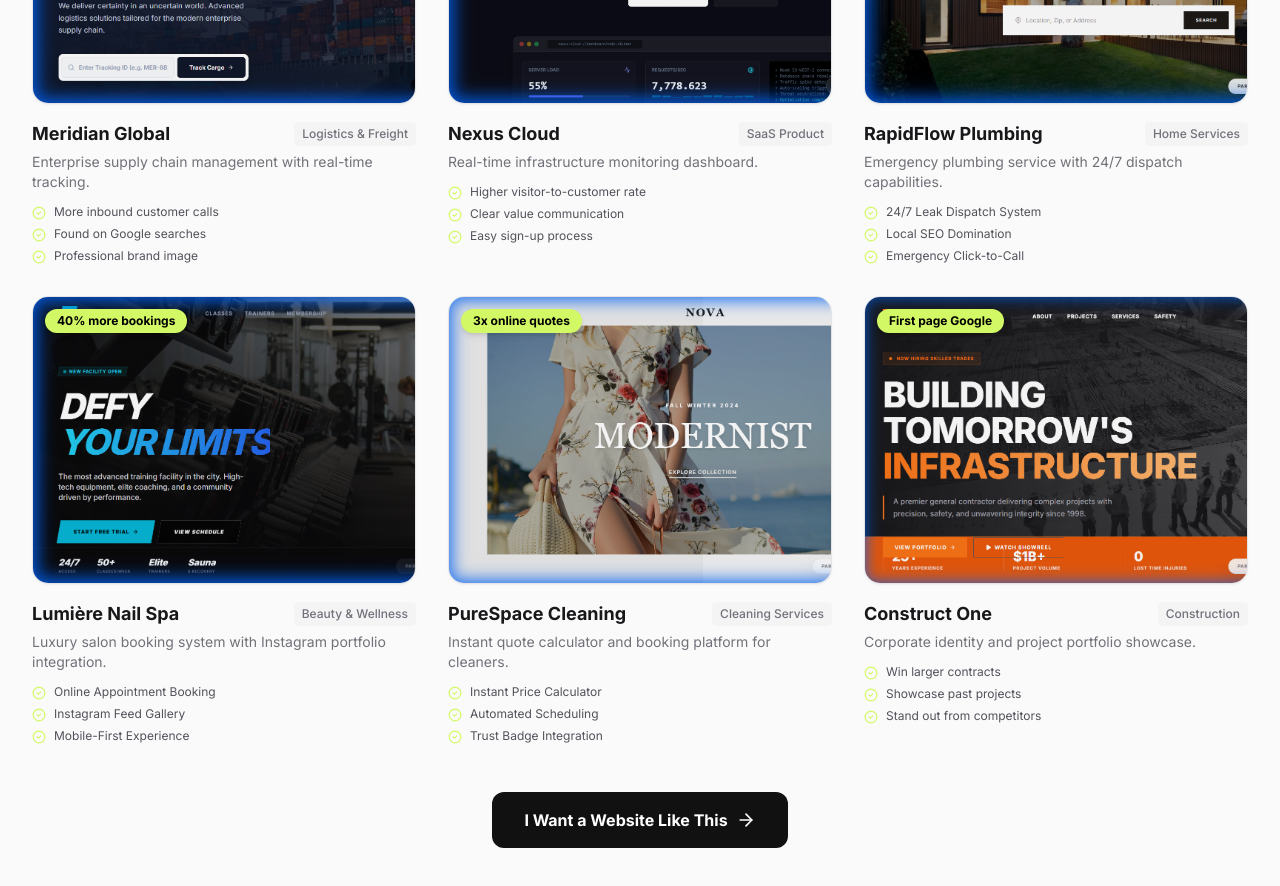
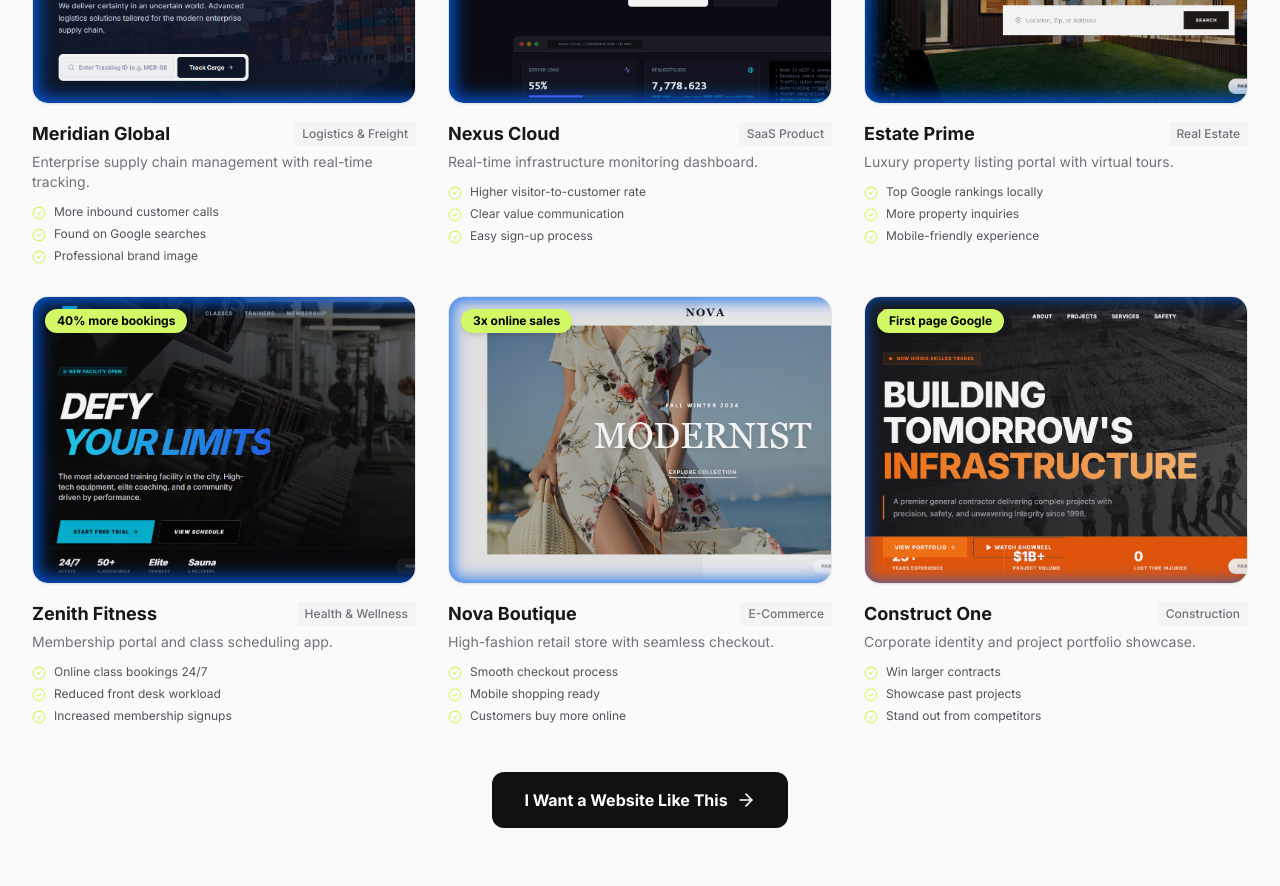
Before and after one commit to parfweb/CCGservicesLLC, a React (Vite) app: page / in a window 1280 px wide. Shown: the part 1340-2226 px from the top of the page. Built offline with nearby package versions, Linux system fonts and the light colour scheme.

Commit message:
Restore original portfolio projects (Estate Prime, Zenith Fitness, Nova Boutique)

```diff
--- a/components/Work.tsx
+++ b/components/Work.tsx
@@ -3,9 +3,6 @@ import { ArrowRight, Eye, Star, CheckCircle2, X } from 'lucide-react';
 import ApexLogisticsDemo from './demos/ApexLogisticsDemo';
 import NexusTechDemo from './demos/NexusTechDemo';
 import ConstructOneDemo from './demos/ConstructOneDemo';
-import PlumberDemo from './demos/PlumberDemo';
-import NailSalonDemo from './demos/NailSalonDemo';
-import CleaningDemo from './demos/CleaningDemo';
 
 interface Project {
   id: number;
@@ -49,45 +46,45 @@ const initialProjects: Project[] = [
   },
   {
     id: 3,
-    title: "RapidFlow Plumbing",
-    category: "Home Services",
-    description: "Emergency plumbing service with 24/7 dispatch capabilities.",
-    image: "/screenshots/estate-prime.png", // Placeholder image
+    title: "Estate Prime",
+    category: "Real Estate",
+    description: "Luxury property listing portal with virtual tours.",
+    image: "/screenshots/estate-prime.png",
     result: "Page 1 on Google",
     benefits: [
-      "24/7 Leak Dispatch System",
-      "Local SEO Domination",
-      "Emergency Click-to-Call"
+      "Top Google rankings locally",
+      "More property inquiries",
+      "Mobile-friendly experience"
     ],
-    hasDemo: true
+    hasDemo: false
   },
   {
     id: 4,
-    title: "Lumière Nail Spa",
-    category: "Beauty & Wellness",
-    description: "Luxury salon booking system with Instagram portfolio integration.",
-    image: "/screenshots/zenith-fitness.png", // Placeholder image
+    title: "Zenith Fitness",
+    category: "Health & Wellness",
+    description: "Membership portal and class scheduling app.",
+    image: "/screenshots/zenith-fitness.png",
     result: "40% more bookings",
     benefits: [
-      "Online Appointment Booking",
-      "Instagram Feed Gallery",
-      "Mobile-First Experience"
+      "Online class bookings 24/7",
+      "Reduced front desk workload",
+      "Increased membership signups"
     ],
-    hasDemo: true
+    hasDemo: false
   },
   {
     id: 5,
-    title: "PureSpace Cleaning",
-    category: "Cleaning Services",
-    description: "Instant quote calculator and booking platform for cleaners.",
-    image: "/screenshots/nova-boutique.png", // Placeholder image
-    result: "3x online quotes",
+    title: "Nova Boutique",
+    category: "E-Commerce",
+    description: "High-fashion retail store with seamless checkout.",
+    image: "/screenshots/nova-boutique.png",
+    result: "3x online sales",
     benefits: [
-      "Instant Price Calculator",
-      "Automated Scheduling",
-      "Trust Badge Integration"
+      "Smooth checkout process",
+      "Mobile shopping ready",
+      "Customers buy more online"
     ],
-    hasDemo: true
+    hasDemo: false
   },
   {
     id: 6,
@@ -248,27 +245,8 @@ const Work: React.FC = () => {
       </section>
 
       {/* Render Demo Overlays if Active */}
-      {/* Existing demos (Apex, Nexus, Construct) have their own wrappers */}
       {activeDemo === 1 && <ApexLogisticsDemo onClose={closeDemo} />}
       {activeDemo === 2 && <NexusTechDemo onClose={closeDemo} />}
-
-      {/* New demos need the wrapper */}
-      {activeDemo === 3 && (
-        <DemoWrapper onClose={closeDemo} title="RapidFlow Plumbing">
-          <PlumberDemo />
-        </DemoWrapper>
-      )}
-      {activeDemo === 4 && (
-        <DemoWrapper onClose={closeDemo} title="Lumière Nail Spa">
-          <NailSalonDemo />
-        </DemoWrapper>
-      )}
-      {activeDemo === 5 && (
-        <DemoWrapper onClose={closeDemo} title="PureSpace Cleaning">
-          <CleaningDemo />
-        </DemoWrapper>
-      )}
-
       {activeDemo === 6 && <ConstructOneDemo onClose={closeDemo} />}
     </>
   );
```
